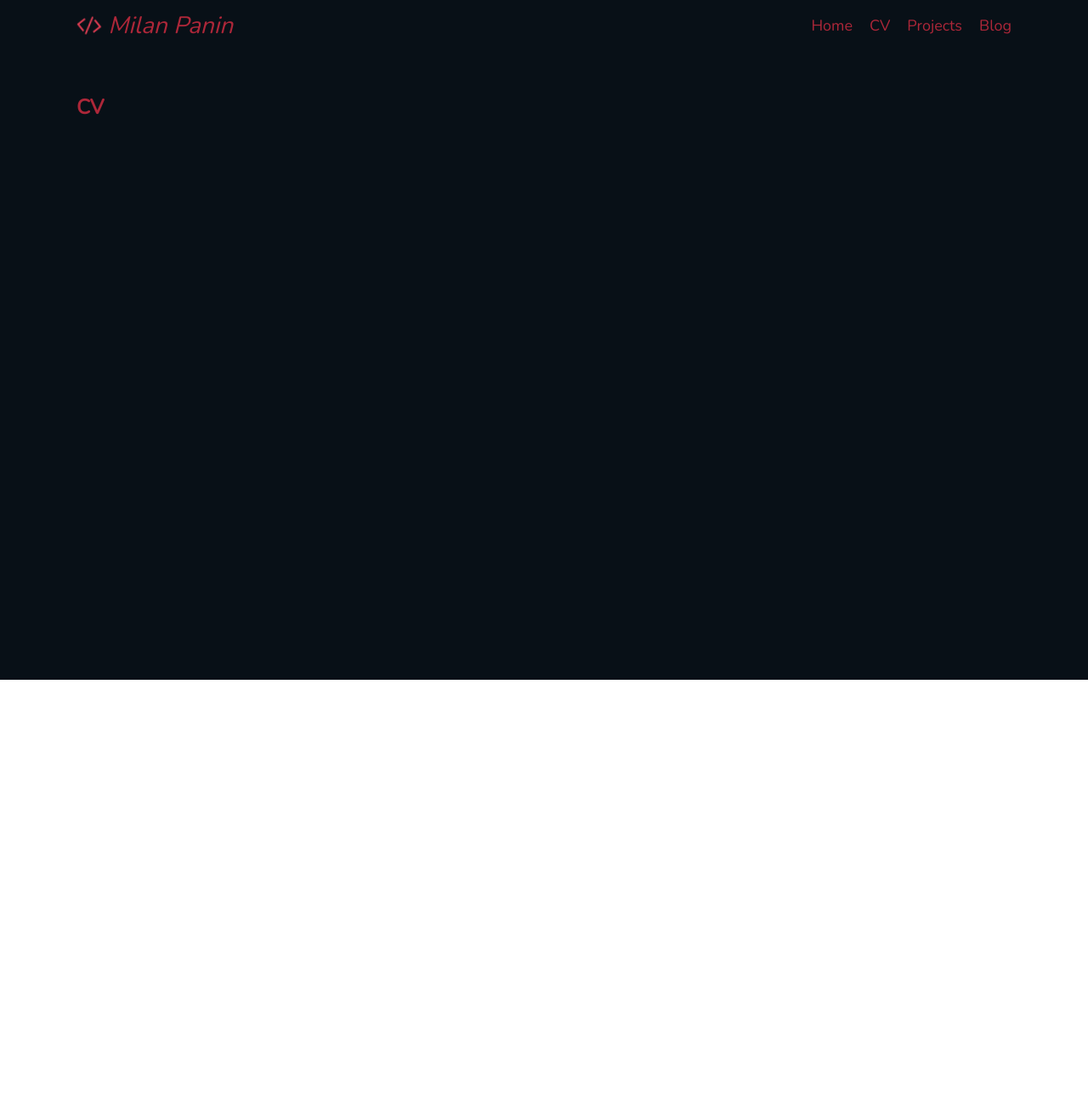
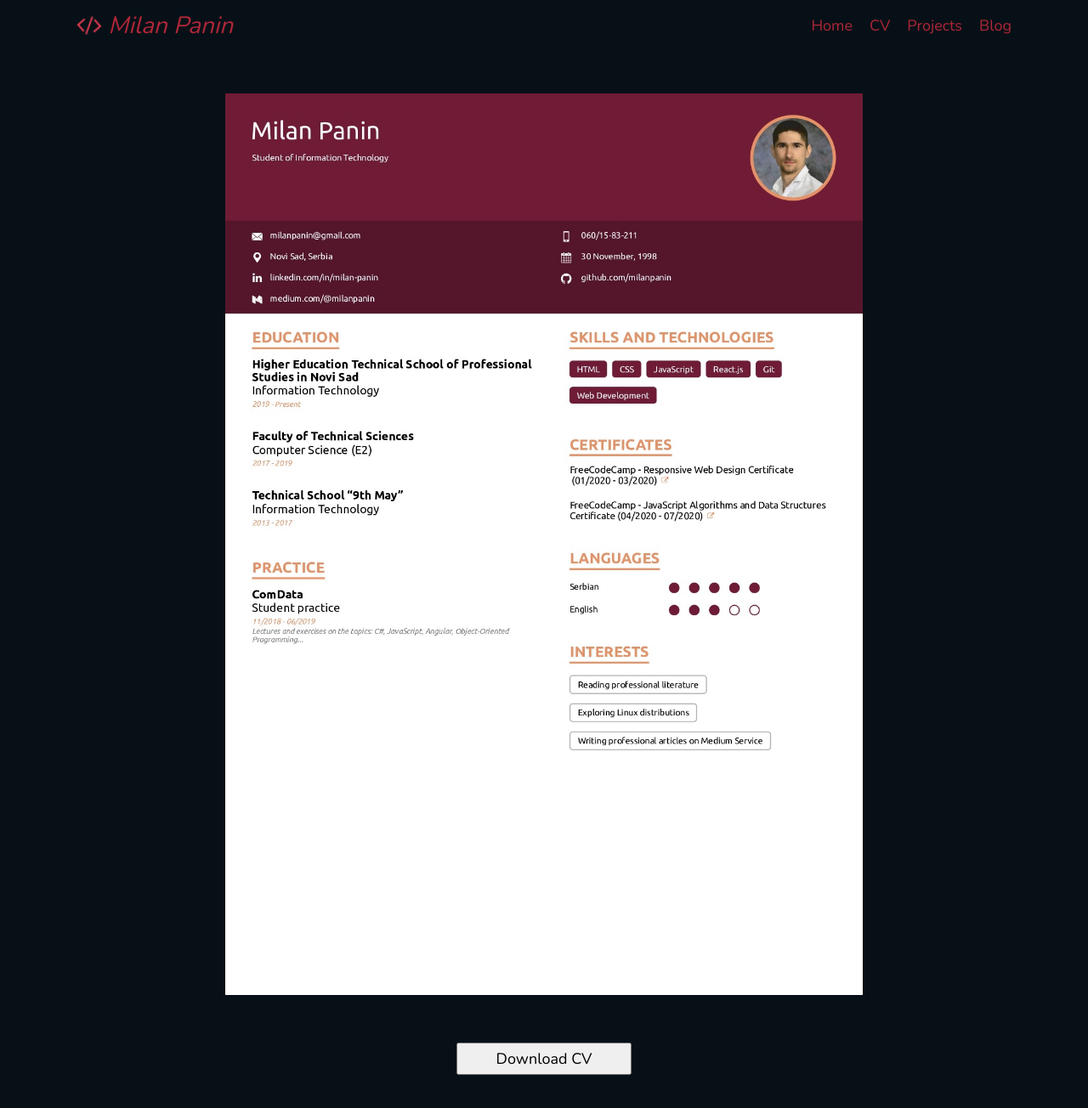
Before and after one commit to milanpanin/portfolio-page, a React (Create React App) app: page /cv in a window 1280 px wide. Shown: the top 1304 px of the page at 85% size. Before the commit the page ends 800 px from the top, so only its background shows below. Built offline with nearby package versions, Linux system fonts and the light colour scheme; the HTML template or start-up script is replaced by a standard one.

Commit message:
Adding CV page

```diff
--- a/src/App.css
+++ b/src/App.css
@@ -3,6 +3,12 @@
   padding: 0;
   cursor: default;
   font-family: 'Nunito', sans-serif;
+  -ms-overflow-style: none;
+}
+
+::-webkit-scrollbar {
+  display: none;
+  scrollbar-width: none;
 }
 
 .app{
@@ -10,3 +16,11 @@
   height: 100vh;
   color: #ad2739;
 }
+
+body{
+  scrollbar-width: none;
+}
+
+@-moz-document url-prefix() {
+  html,body{overflow-x: hidden !important;}
+}
--- a/src/components/Blog/blog.jsx
+++ b/src/components/Blog/blog.jsx
@@ -3,7 +3,8 @@ import "./blog.css";
 const Blog = () => {
     return (
         <section className="blog">
-            <h1>Blog</h1>
+            <h1>Blog</h1><br/>
+            <p>Coming soon... :)</p>
         </section>
      );
 }
--- a/src/components/CV/cv.css
+++ b/src/components/CV/cv.css
@@ -1,4 +1,23 @@
 .cv{
     margin: 50px auto 0 auto;
-    max-width: 1100px;
+    max-width: 100%;
+    text-align: center;
+    background-color: #081017;
 }
+
+.cv-img{
+    width: 750px;
+    transition: 0.3s;
+}
+
+.cv-img:hover{
+    transform: translate(-15px, 0px);
+    box-shadow: 20px 15px 0 0px #ad2739;
+}
+
+.cv-downloadBtn{
+    margin: 50px 0 50px 0;
+    padding: 5px 45px;
+    font-size: 18px;
+    cursor: pointer;
+}
--- a/src/components/CV/cv.jsx
+++ b/src/components/CV/cv.jsx
@@ -1,9 +1,13 @@
 import "./cv.css";
+import CvImg from "../../content/cv.jpg";
+import CvPdf from "../../content/Milan-Panin-CV.pdf";
 
 const Cv = () => {
     return (
         <section className="cv">
-            <h1>CV</h1>
+            <img className="cv-img" src={CvImg} alt="CV" /><br/>
+            <a href={CvPdf} download><button className="cv-downloadBtn">Download CV</button></a>
+
         </section>
      );
 }
--- a/src/components/home/home.css
+++ b/src/components/home/home.css
@@ -13,22 +13,21 @@
 }
 
 .header-social{
-    margin: 15px 0 0 0;
-    font-size: 35px;
-
+    margin: 20px 0 0 0;
 }
 
 .header-social i{
-    transition: 0.3s;
+    transition: 0.5s;
+    color: #ad2739;
+    font-size: 38px;
 }
 
 .header-social i:hover{
     cursor: pointer;
-    color: #f37788;
-    transform: rotate(15deg);
+    color: #f2f2f2;
 }
 
-.header-social i:nth-child(2){
+.header-social a:nth-child(2){
     margin: 0 25px;
 }
 
--- a/src/components/home/home.jsx
+++ b/src/components/home/home.jsx
@@ -9,9 +9,9 @@ const Home = () => {
                 interesting world of JavaScript and learning how to develop the web in the best ways!
             </p>
             <div className="header-social">
-                <i className="fa fa-linkedin-square" aria-hidden="true"></i>
-                <i className="fa fa-github" aria-hidden="true"></i>
-                <i className="fa fa-envelope" aria-hidden="true"></i>
+                <a target="_blank" rel="noopener noreferrer" href="https://www.linkedin.com/in/milan-panin/"><i className="fa fa-linkedin-square" aria-hidden="true"></i></a>
+                <a target="_blank" rel="noopener noreferrer" href="https://github.com/milanpanin"><i className="fa fa-github" aria-hidden="true"></i></a>
+                <a href="mailto: milanpanin@gmail.com"><i className="fa fa-envelope" aria-hidden="true"></i></a>
             </div>
         </section>
     );
--- a/src/components/navigation/navigation.css
+++ b/src/components/navigation/navigation.css
@@ -14,18 +14,12 @@
 }
 
 .navigation-logo i{
-    cursor: pointer;
     color: #d83b50;
     animation: logoAnimation 6s infinite;
 }
 
 .navigation-logo p{
     display: inline;
-    cursor: pointer;
-}
-
-.navigation-logo:hover{
-    color: #d83b50;
 }
 
 .navigation-list{
```
Also changed, not shown: src/content/cv.jpg (added), 1 other file (tests, documents, lock files or other folders).
